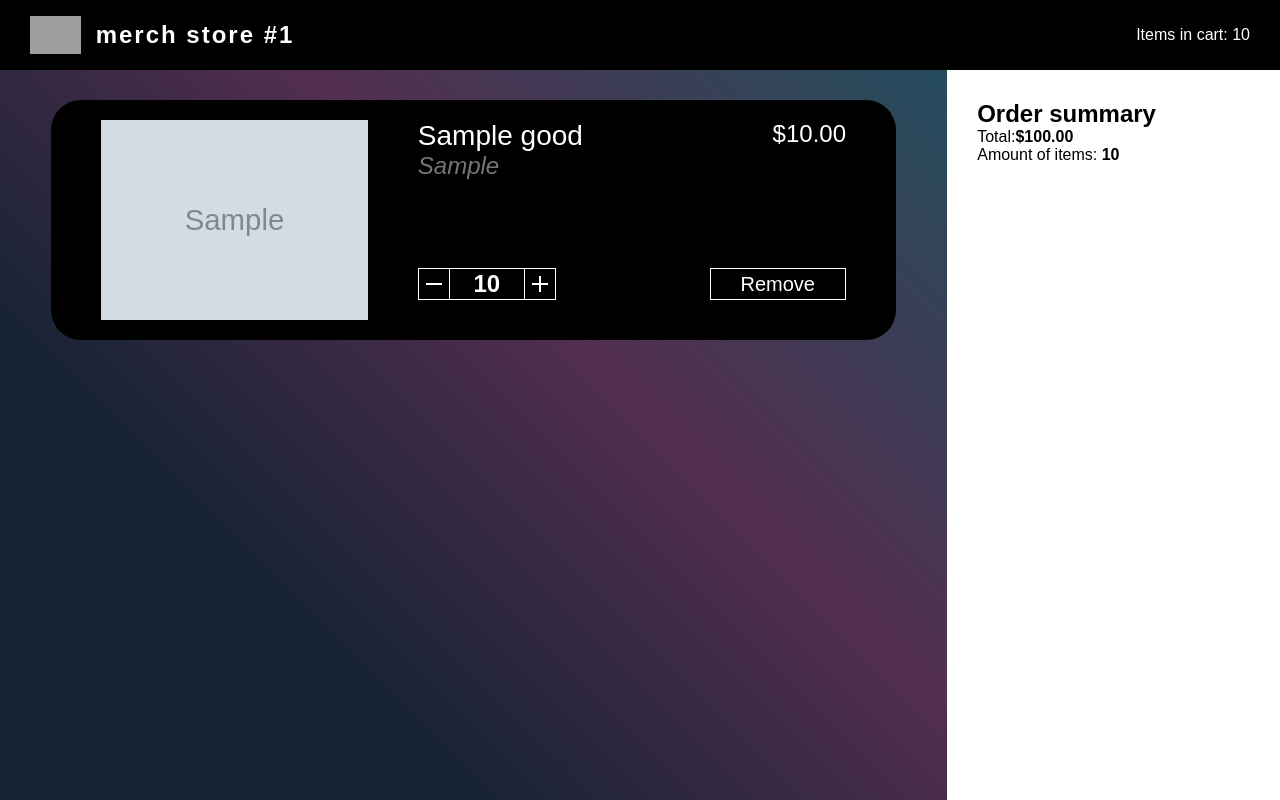
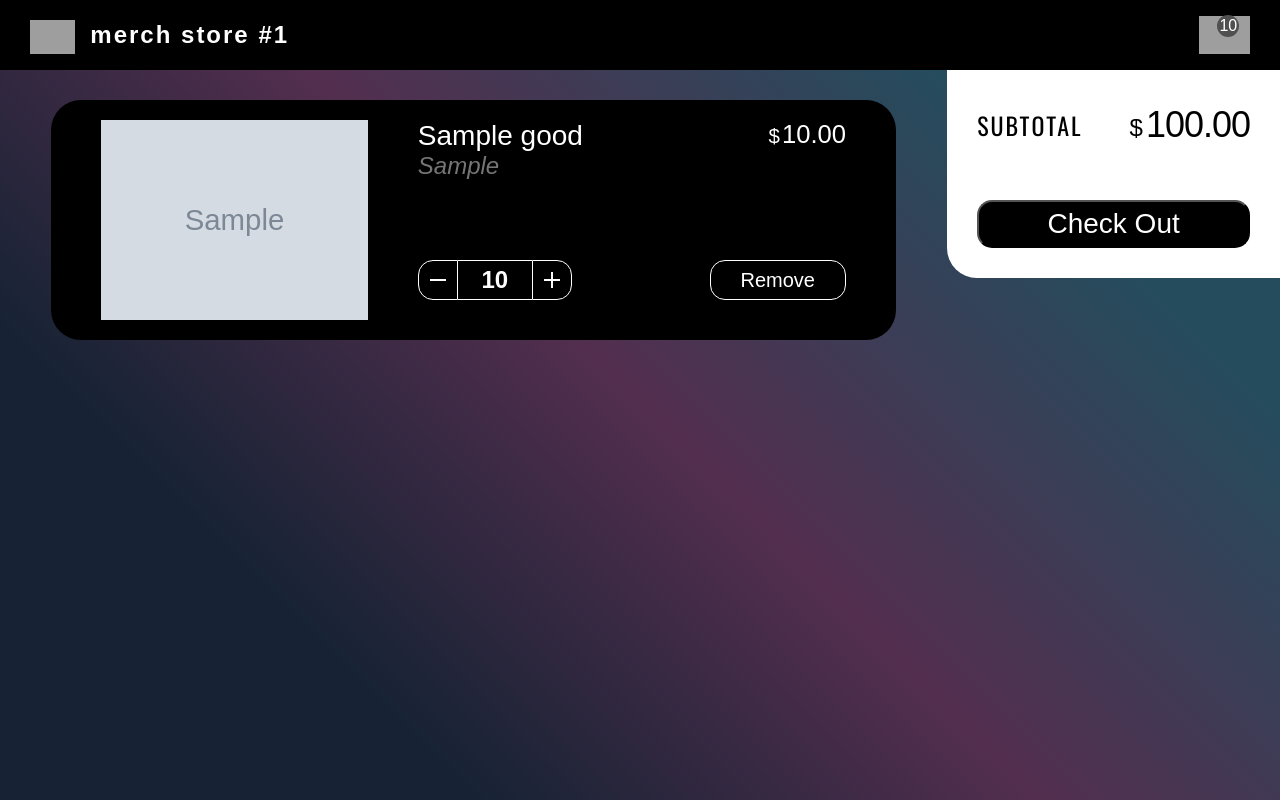
Before and after one commit to petosbratok/merch-store, a Django app: template shop/templates/shop/cart.html in a window 1280 px wide. Run offline with Django 3.2, Linux system fonts and the light colour scheme; the template is opened without the code that fills it: values that come from a table or form of the project are taken from there, others are empty; tables that the repository leaves empty hold one stand-in row (values such as "Sample post"); grey boxes marked "Sample" are stand-in pictures; some libraries are stand-ins or nearby versions; some web fonts are replaced; grey boxes are pictures that could not be loaded.

Commit message:
overall design upgrades

```diff
--- a/shop/static/css/base.css
+++ b/shop/static/css/base.css
@@ -25,7 +25,32 @@ body{
   background: black;
   color: white;
 }
-
+.cart-link{
+  display: flex;
+  align-items: center;
+  flex-direction: row-reverse;
+}
+.cart-link img{
+  padding: 0;
+}
+.cart-count-container{
+  position: relative;
+  left: 40px;
+  top: -9px;
+  padding: 1px;
+  height: 22px;
+  width: 22px;
+  border-radius: 100%;
+  background: #505050;
+  color: white;
+  display: flex;
+  justify-content: center;
+  align-items: center;
+}
+.cart-link span{
+  padding-bottom: 1px;
+  font-weight: 500;
+}
 header h1{
   letter-spacing: 2px;
   display: flex;
@@ -33,6 +58,7 @@ header h1{
   align-items: center;
 }
 header img{
+  padding-top: 4px;
   padding-right: 15px;
   height: 38px;
 }
--- a/shop/static/css/cart-input.css
+++ b/shop/static/css/cart-input.css
@@ -9,6 +9,16 @@ input[type="number"] {
 input[type=number]::-webkit-inner-spin-button,
 input[type=number]::-webkit-outer-spin-button {
   -webkit-appearance: none;
+}
+.btn-left{
+  border-radius: 15px;
+  border-top-right-radius: 0;
+  border-bottom-right-radius: 0;
+}
+.btn-right{
+  border-radius: 15px;
+  border-top-left-radius: 0;
+  border-bottom-left-radius: 0;
 }
 .number-input {
   margin-bottom: 20px;
@@ -28,8 +38,8 @@ input[type=number]::-webkit-outer-spin-button {
   border: none;
   align-items: center;
   justify-content: center;
-  width: 2rem;
-  height: 2rem;
+  width: 2.5rem;
+  height: 2.5rem;
   cursor: pointer;
   margin: 0;
   position: relative;
@@ -57,7 +67,7 @@ input[type=number]::-webkit-outer-spin-button {
   padding: .5rem;
   border: none;
   font-size: 1.5em;
-  height: 2rem;
+  height: 2.5rem;
   font-weight: bold;
   text-align: center;
   transition-duration: 0.2s;
@@ -73,7 +83,7 @@ input[type=number]::-webkit-outer-spin-button {
  background-color: black;
 }
 button:hover{
-  border: 1px solid black;
+  /* border: 1px solid black; */
   box-sizing: border-box;
   background-color: white;
 }
--- a/shop/static/css/cart.css
+++ b/shop/static/css/cart.css
@@ -47,9 +47,15 @@ ul{
   font-style:italic;
 }
 .price{
-  font-size: 1.5em;
+  font-size: 1.6em;
   font-weight: 500;
 }
+.dollar-sign-item{
+  font-weight: 500;
+  padding-right: 2px;
+  font-size: 0.8em;
+}
+
 .delete-and-price{
   padding: 0 30px;
   padding-bottom: 20px;
@@ -101,18 +107,59 @@ ul{
   display: flex;
   flex-direction: column;
   padding: 30px;
-  padding-right: 80px;
+  /* padding-right: 80px; */
   position: fixed;
   right: 0;
   width: 26vw;
-  height: 100vh;
+  /* height: 40vh; */
   background: white;
+  color: black;
+  /* border-bottom-right-radius: 30px; */
+  border-bottom-left-radius: 30px;
+}
+.price-container{
+  display: flex;
+  flex-direction: row;
+  justify-content: space-between;
+  align-items: center;
+}
+#price{
+  font-size: 2.25em;
+  font-weight: 500;
+  letter-spacing: -1px;
+}
+.subtotal{
+  font-family: Oswald;
+  font-size: 1.5em;
+  letter-spacing: 2px;
+  text-transform: uppercase;
+}
+button{
+  border-radius: 15px;
+}
+.dollar-sign{
+  padding-top: 6px;
+  padding-right: 3px;
+  font-weight: 500;
+  font-size: 1.5em;
+  line-height: 43.7px;
+}
+.checkout-btn{
+  height: 3rem;
+  background: black;
+  color: white;
+  border-color: black;
+  font-size: 1.75em;
+  margin-top: 50px;
+  transition-duration: 0.2s;
+}
+.checkout-btn:hover{
   color: black;
 }
 .remove{
   border: 1px solid white;
   font-size: 1.25em;
-  height: 2rem;
+  height: 2.5rem;
   padding: 0 30px;
   font-weight: 500;
   color: white;
--- a/shop/static/js/cart.js
+++ b/shop/static/js/cart.js
@@ -8,9 +8,8 @@ function increase(id, price){
 
       let id_quantity = '#id' + id + '_quantity'
       $(id_quantity).val(parseInt($(id_quantity).val()) + 1)
-      $('#count').text(parseInt($('#count').html()) + 1)
-      console.log(price)
       $('#price').text((parseFloat($('#price').html()) + price).toFixed(2))
+      $('#cart-count').text(parseInt($('#cart-count').html()) + 1)
 
     }, error: function(error){
       console.log(error)
@@ -30,8 +29,8 @@ function decrease(id, price){
 
       let id_quantity = '#id' + id + '_quantity'
       $(id_quantity).val(parseInt($(id_quantity).val()) - 1)
-      $('#count').text(parseInt($('#count').html()) - 1)
       $('#price').text((parseFloat($('#price').html()) - price).toFixed(2))
+      $('#cart-count').text(parseInt($('#cart-count').html()) - 1)
 
 
       if ($(id_quantity).val() == '0'){
@@ -73,7 +72,7 @@ function delete_(id, price){
     data: {},
     success: function(data){
       let quantity = parseInt($('#id' + id + '_quantity').val())
-      $('#count').text(parseInt($('#count').html()) - quantity)
+      $('#cart-count').text(parseInt($('#cart-count').html()) - quantity)
       $('#price').text((parseFloat($('#price').html()) - quantity*price).toFixed(2))
       let item_id = "#item_" + id
       $(item_id).addClass("hidden")
--- a/shop/static/js/home.js
+++ b/shop/static/js/home.js
@@ -71,3 +71,8 @@ if (device == null || device == undefined){
 }
 
 document.cookie ='device=' + device + ";domain=;path=/"
+
+function scrollSmoothTo(elementId) {
+  var element = document.getElementById(elementId);
+  element.scrollIntoView({ block: 'start',  behavior: 'smooth' });
+}
--- a/shop/templates/shop/base.html
+++ b/shop/templates/shop/base.html
@@ -4,16 +4,18 @@
   <head>
     <meta charset="utf-8">
     <script src="https://ajax.googleapis.com/ajax/libs/jquery/3.6.0/jquery.min.js"></script>
+    <script src="https://kit.fontawesome.com/97be8968f0.js" crossorigin="anonymous"></script>
     <link rel="stylesheet" href="{% static 'css/base.css' %}">
     <link rel="preconnect" href="https://fonts.googleapis.com">
     <link rel="preconnect" href="https://fonts.gstatic.com" crossorigin>
     <link href="https://fonts.googleapis.com/css2?family=Finlandica:ital,wght@0,400;0,500;1,400;1,500&family=Oswald:wght@200;300;400&family=Roboto+Condensed:ital,wght@0,300;0,400;0,700;1,300;1,400&display=swap" rel="stylesheet">
+    <link rel="stylesheet" href="https://stackpath.bootstrapcdn.com/font-awesome/4.7.0/css/font-awesome.min.css">
     {% block links %}{% endblock %}
   </head>
   <body>
     <header>
       <h1><a style="height: 38px;" href="https://github.com/petosbratok"><img src="https://img.icons8.com/ios-glyphs/30/FFFFFF/github.png"/></a><a href="/">merch store #1</a></h1>
-      <a class="cart-link" href="/cart">Items in cart: {{order.get_cart_length}}</a>
+      <a class="cart-link" href="/cart"><img src="https://img.icons8.com/ios-glyphs/30/FFFFFF/shopping-cart--v1.png"/><p class='cart-count-container'><span id="cart-count">{{order.get_cart_length}}</span></p></a>
     </header>
     <main>
       {% block content %}{% endblock %}
--- a/shop/templates/shop/cart.html
+++ b/shop/templates/shop/cart.html
@@ -23,11 +23,11 @@
           <div class="number-input" >
             <button onclick="decrease({{ item.id }}, {{ item.product.price }})" type="button" class="btn-left"></button>
             <input class="quantity" min="1" max="{{item.product.stock}}" name="quantity" id="id{{ item.id }}_quantity" value="{{ item.quantity }}" type="number">
-            <button onclick="increase({{ item.id }}, {{ item.product.price }})" class="plus" type="button"></button>
+            <button class="btn-right plus" onclick="increase({{ item.id }}, {{ item.product.price }})" type="button"></button>
           </div>
         </div>
         <div class="delete-and-price">
-          <p class="price">${{ item.product.price }}</p>
+          <p class="price"><span class="dollar-sign-item">$</span>{{ item.product.price }}</p>
           <button class="remove" type="button" onclick="delete_({{ item.id }}, {{ item.product.price }})" name="button">Remove</button>
         </div>
 
@@ -38,13 +38,14 @@
 
   </ul>
   <div class="order">
-    <h2>Order summary</h2>
     <div class="price-container">
-      <p>Total:<strong>$<span id="price">{{order.get_cart_total|floatformat:2}}</span></strong></p>
+      <p class="subtotal">Subtotal</p>
+      <p class="price-container"><span class="dollar-sign">$</span><span id="price">{{order.get_cart_total|floatformat:2}}</span></p>
     </div>
-    <div class="count-container">
+    <button class="checkout-btn" name="button">Check Out</button>
+    <!-- <div class="count-container">
       <p>Amount of items: <strong><span id="count">{{order.get_cart_length}}</span></strong></p>
-    </div>
+    </div> -->
   </div>
 </div>
 {% endblock %}
--- a/shop/templates/shop/home.html
+++ b/shop/templates/shop/home.html
@@ -8,8 +8,9 @@
 {% block content %}
 <div class="intro">
   <p>The Shop.</p>
+  <a onclick="scrollSmoothTo('shop')"><i class="fas fa-chevron-down"></i></a>
 </div>
-<div class="shop">
+<div id="shop" class="shop">
   <div class="filter">
     <span>FILTER BY PRODUCT</span>
     <ul>
--- a/shop/templates/shop/product.html
+++ b/shop/templates/shop/product.html
@@ -19,7 +19,7 @@
 					<button onclick="this.parentNode.querySelector('input[type=number]').stepDown()" type="button" class="btn-left"></button>
 					<input class="quantity" min="1" max="{{product.stock}}" name="quantity" value="1" type="number">
 					<!-- <input min="1" value=1 type="number" name="quantity"> -->
-					<button onclick="this.parentNode.querySelector('input[type=number]').stepUp()" class="plus" type="button"></button>
+					<button onclick="this.parentNode.querySelector('input[type=number]').stepUp()" class="plus btn-right" type="button"></button>
 				</div>
 				{% csrf_token %}
 				<input type="submit" value="Add to Cart">
```
Also changed, not shown: shop/static/css/home.css (+22 -1 lines), shop/static/css/product.css (+17 -5 lines), media/merch_pics/изображение_2022-07-14_190956537.png (added).
